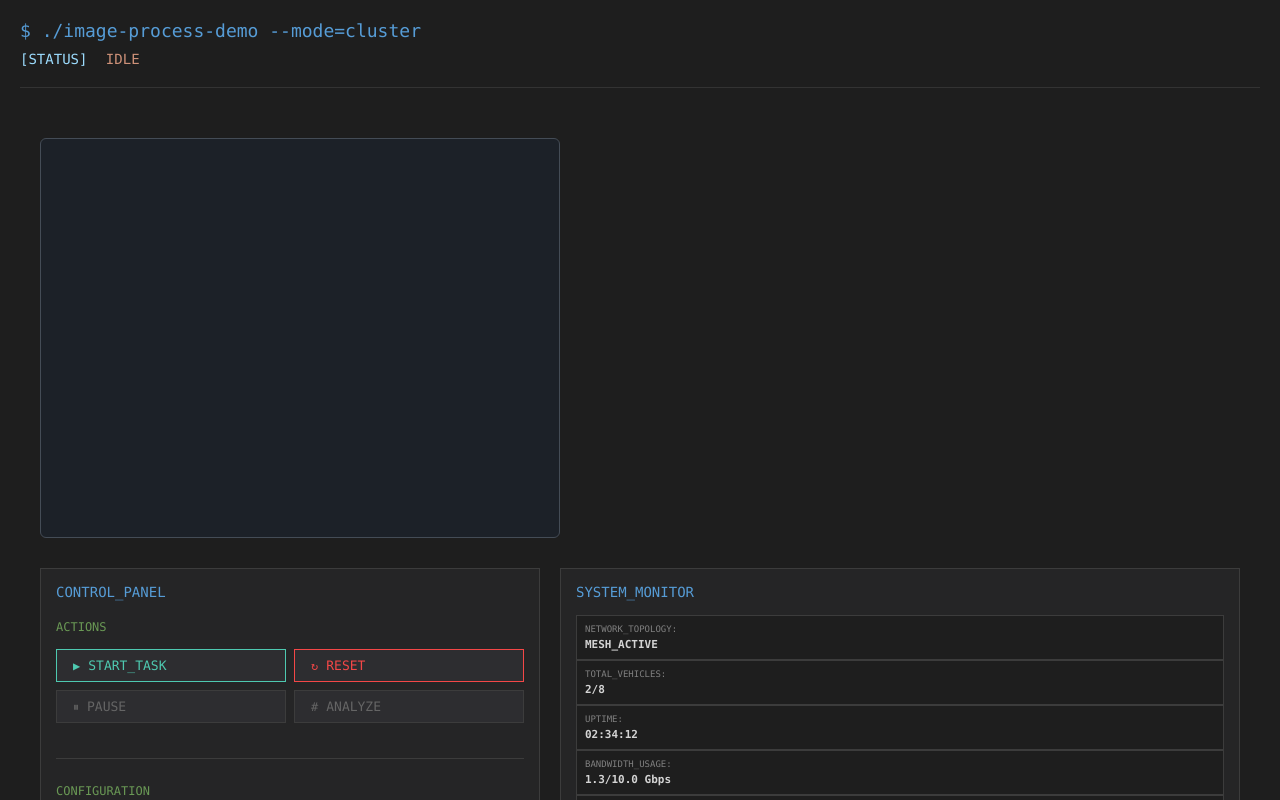
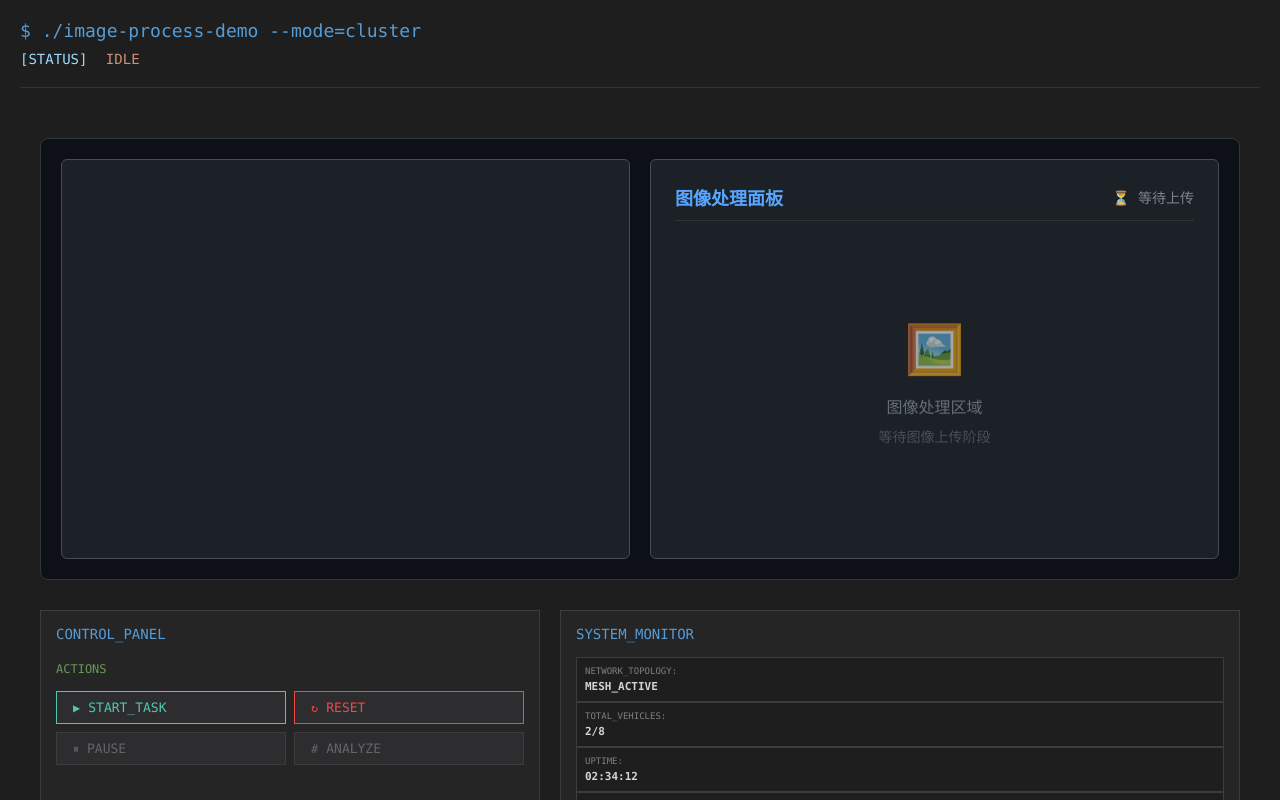
Before and after one commit to Jarmaginer/image-process-demo, a React (Create React App) app: page / in a window 1280 px wide. Shown: the top 800 px of the page. Built offline with nearby package versions, Linux system fonts and the light colour scheme.

Commit message:
新增图像分割

```diff
--- a/src/App.css
+++ b/src/App.css
@@ -55,11 +55,24 @@ body {
   height: calc(100vh - 120px);
 }
 
+.top-section {
+  display: flex;
+  gap: 20px;
+  background: #0d1117;
+  border: 1px solid #30363d;
+  border-radius: 8px;
+  padding: 20px;
+  align-items: stretch;
+}
+
 .vehicles-container {
-  display: grid;
-  grid-template-columns: 1fr 120px 1fr;
-  gap: 20px;
-  align-items: stretch;
+  flex: 1;
+  min-width: 0;
+}
+
+.image-container {
+  flex: 1;
+  min-width: 0;
 }
 
 .bottom-section {
--- a/src/App.js
+++ b/src/App.js
@@ -2,6 +2,7 @@ import { useState, useRef, useEffect, useCallback } from 'react';
 import './App.css';
 // import VehiclePanel from './components/VehiclePanel'; // No longer needed
 import NodePanel from './components/NodePanel'; // Our new component
+import ImagePanel from './components/ImagePanel'; // New image processing component
 import ControlPanel from './components/ControlPanel';
 import { processSteps } from './processSteps'; // Our new "script"
 import gsap from 'gsap';
@@ -12,6 +13,8 @@ function App() {
   const [nodes, setNodes] = useState([]);
   const [systemState, setSystemState] = useState('IDLE'); // Re-purposed systemState
   const [isTaskStarted, setIsTaskStarted] = useState(false);
+  const [uploadedImage, setUploadedImage] = useState(null);
+  const [imageBlocks, setImageBlocks] = useState([]);
 
   // Keep the original config state
   const [config, setConfig] = useState({
@@ -139,8 +142,28 @@ function App() {
         }, 200);
         break;
 
+      case 'UPLOAD_IMAGE':
+        // Wait for user to upload image
+        setSystemState('WAITING_FOR_UPLOAD');
+        break;
+
+      case 'SPLIT_IMAGE':
+        // Generate 16 image blocks (4x4 grid)
+        const blocks = [];
+        for (let i = 0; i < 16; i++) {
+          blocks.push({
+            id: i + 1,
+            row: Math.floor(i / 4),
+            col: i % 4,
+            status: 'pending'
+          });
+        }
+        setImageBlocks(blocks);
+        setTimeout(() => setSystemState('IDLE'), 1000);
+        break;
+
       case 'ASSIGN_TASKS':
-        // For now, just a simple completion animation
+        // Assign blocks to nodes and animate
         const remainingElements = document.querySelectorAll('.node-idle');
         const tl = gsap.timeline({
           onComplete: () => setSystemState('IDLE')
@@ -161,6 +184,11 @@ function App() {
         });
 
         animationTimelineRef.current = tl;
+        break;
+
+      case 'BUILD_DAG':
+        // Show DAG construction
+        setTimeout(() => setSystemState('IDLE'), 800);
         break;
 
       case 'FINALIZE':
@@ -207,6 +235,11 @@ function App() {
     }
   }, [currentStepIndex, executeStep]);
 
+  const handleImageUploaded = useCallback((imageData) => {
+    setUploadedImage(imageData);
+    setSystemState('IDLE');
+  }, []);
+
   const resetSystem = () => {
     clearAnimations();
     setCurrentStepIndex(0);
@@ -237,6 +270,14 @@ function App() {
           <div className="vehicles-container">
             {/* The user's red-boxed area is replaced by this single line */}
             {renderTopPanel()}
+          </div>
+          <div className="image-container">
+            <ImagePanel
+              currentStep={processSteps[currentStepIndex]}
+              onImageUploaded={handleImageUploaded}
+              uploadedImage={uploadedImage}
+              imageBlocks={imageBlocks}
+            />
           </div>
         </div>
 
--- /dev/null
+++ b/src/components/ImagePanel.css
@@ -0,0 +1,175 @@
+.image-panel-container {
+  background-color: #1c2128;
+  border-radius: 6px;
+  border: 1px solid #444c56;
+  padding: 24px;
+  width: 100%;
+  min-height: 400px;
+  display: flex;
+  flex-direction: column;
+}
+
+.image-panel-header {
+  display: flex;
+  justify-content: space-between;
+  align-items: center;
+  margin-bottom: 20px;
+  padding-bottom: 10px;
+  border-bottom: 1px solid #333;
+}
+
+.image-panel-header h3 {
+  color: #58a6ff;
+  margin: 0;
+  font-size: 18px;
+  font-weight: 600;
+}
+
+.image-status {
+  color: #7d8590;
+  font-size: 14px;
+  font-family: 'Courier New', monospace;
+}
+
+.image-panel-content {
+  flex: 1;
+  display: flex;
+  align-items: center;
+  justify-content: center;
+}
+
+/* Upload Area Styles */
+.upload-area {
+  width: 100%;
+  height: 100%;
+  display: flex;
+  align-items: center;
+  justify-content: center;
+}
+
+.upload-zone {
+  width: 80%;
+  height: 80%;
+  border: 2px dashed #7d8590;
+  border-radius: 8px;
+  display: flex;
+  align-items: center;
+  justify-content: center;
+  cursor: pointer;
+  transition: all 0.3s ease;
+  background: rgba(125, 133, 144, 0.05);
+}
+
+.upload-zone:hover {
+  border-color: #58a6ff;
+  background: rgba(88, 166, 255, 0.1);
+}
+
+.upload-zone.drag-over {
+  border-color: #58a6ff;
+  background: rgba(88, 166, 255, 0.2);
+  transform: scale(1.02);
+}
+
+.upload-content {
+  text-align: center;
+  color: #7d8590;
+}
+
+.upload-icon {
+  font-size: 48px;
+  margin-bottom: 16px;
+}
+
+.upload-content p {
+  margin: 8px 0;
+  font-size: 16px;
+}
+
+.upload-hint {
+  font-size: 14px !important;
+  color: #656d76 !important;
+}
+
+/* Image Display Styles */
+.image-display {
+  width: 100%;
+  height: 100%;
+  display: flex;
+  flex-direction: column;
+  align-items: center;
+}
+
+.image-title {
+  color: #58a6ff;
+  font-size: 16px;
+  font-weight: 600;
+  margin-bottom: 16px;
+}
+
+.image-canvas {
+  border: 2px solid #444c56;
+  border-radius: 6px;
+  max-width: 100%;
+  max-height: 70%;
+  object-fit: contain;
+  background: #0d1117;
+}
+
+.blocks-info {
+  margin-top: 16px;
+  color: #7d8590;
+  font-size: 14px;
+  text-align: center;
+}
+
+.blocks-info p {
+  margin: 4px 0;
+}
+
+/* Placeholder Styles */
+.placeholder {
+  width: 100%;
+  height: 100%;
+  display: flex;
+  align-items: center;
+  justify-content: center;
+}
+
+.placeholder-content {
+  text-align: center;
+  color: #656d76;
+}
+
+.placeholder-icon {
+  font-size: 48px;
+  margin-bottom: 16px;
+  opacity: 0.6;
+}
+
+.placeholder-content p {
+  margin: 8px 0;
+  font-size: 16px;
+}
+
+.placeholder-hint {
+  font-size: 14px !important;
+  color: #484f58 !important;
+}
+
+/* Responsive adjustments */
+@media (max-width: 768px) {
+  .image-panel-container {
+    height: 300px;
+    padding: 15px;
+  }
+
+  .upload-icon, .placeholder-icon {
+    font-size: 36px;
+  }
+
+  .image-canvas {
+    max-width: 95%;
+    max-height: 60%;
+  }
+}
--- /dev/null
+++ b/src/components/ImagePanel.js
@@ -0,0 +1,171 @@
+import React, { useState, useRef, useEffect } from 'react';
+import './ImagePanel.css';
+
+const ImagePanel = ({ currentStep, onImageUploaded, uploadedImage, imageBlocks }) => {
+  const [dragOver, setDragOver] = useState(false);
+  const canvasRef = useRef(null);
+  const fileInputRef = useRef(null);
+
+  const handleDrop = (e) => {
+    e.preventDefault();
+    setDragOver(false);
+    const files = e.dataTransfer.files;
+    if (files.length > 0) {
+      handleFile(files[0]);
+    }
+  };
+
+  const handleDragOver = (e) => {
+    e.preventDefault();
+    setDragOver(true);
+  };
+
+  const handleDragLeave = () => {
+    setDragOver(false);
+  };
+
+  const handleFileSelect = (e) => {
+    const file = e.target.files[0];
+    if (file) {
+      handleFile(file);
+    }
+  };
+
+  const handleFile = (file) => {
+    if (file.type.startsWith('image/')) {
+      const reader = new FileReader();
+      reader.onload = (e) => {
+        onImageUploaded(e.target.result);
+      };
+      reader.readAsDataURL(file);
+    }
+  };
+
+  const handleUploadClick = () => {
+    fileInputRef.current?.click();
+  };
+
+  // Draw image on canvas when uploaded
+  useEffect(() => {
+    if (uploadedImage && canvasRef.current) {
+      const canvas = canvasRef.current;
+      const ctx = canvas.getContext('2d');
+      const img = new Image();
+
+      img.onload = () => {
+        // Set canvas size
+        canvas.width = 400;
+        canvas.height = 300;
+
+        // Draw image to fit canvas
+        ctx.clearRect(0, 0, canvas.width, canvas.height);
+        ctx.drawImage(img, 0, 0, canvas.width, canvas.height);
+
+        // Draw grid lines for 4x4 split if in split phase
+        if (currentStep?.action === 'SPLIT_IMAGE') {
+          drawGrid(ctx, canvas.width, canvas.height);
+        }
+      };
+
+      img.src = uploadedImage;
+    }
+  }, [uploadedImage, currentStep]);
+
+  const drawGrid = (ctx, width, height) => {
+    ctx.strokeStyle = '#58a6ff';
+    ctx.lineWidth = 2;
+    ctx.setLineDash([5, 5]);
+
+    // Draw vertical lines
+    for (let i = 1; i < 4; i++) {
+      const x = (width / 4) * i;
+      ctx.beginPath();
+      ctx.moveTo(x, 0);
+      ctx.lineTo(x, height);
+      ctx.stroke();
+    }
+
+    // Draw horizontal lines
+    for (let i = 1; i < 4; i++) {
+      const y = (height / 4) * i;
+      ctx.beginPath();
+      ctx.moveTo(0, y);
+      ctx.lineTo(width, y);
+      ctx.stroke();
+    }
+  };
+
+  const renderContent = () => {
+    const action = currentStep?.action;
+
+    switch (action) {
+      case 'UPLOAD_IMAGE':
+        return (
+          <div className="upload-area">
+            <div
+              className={`upload-zone ${dragOver ? 'drag-over' : ''}`}
+              onDrop={handleDrop}
+              onDragOver={handleDragOver}
+              onDragLeave={handleDragLeave}
+              onClick={handleUploadClick}
+            >
+              <div className="upload-content">
+                <div className="upload-icon">📁</div>
+                <p>拖拽图片到此处或点击上传</p>
+                <p className="upload-hint">支持 JPG, PNG 格式</p>
+              </div>
+            </div>
+            <input
+              ref={fileInputRef}
+              type="file"
+              accept="image/*"
+              onChange={handleFileSelect}
+              style={{ display: 'none' }}
+            />
+          </div>
+        );
+
+      case 'SPLIT_IMAGE':
+      case 'ASSIGN_TASKS':
+      case 'BUILD_DAG':
+        return (
+          <div className="image-display">
+            <div className="image-title">图像分割预览</div>
+            <canvas ref={canvasRef} className="image-canvas" />
+            {imageBlocks && imageBlocks.length > 0 && (
+              <div className="blocks-info">
+                <p>已生成 {imageBlocks.length} 个图像块</p>
+              </div>
+            )}
+          </div>
+        );
+
+      default:
+        return (
+          <div className="placeholder">
+            <div className="placeholder-content">
+              <div className="placeholder-icon">🖼️</div>
+              <p>图像处理区域</p>
+              <p className="placeholder-hint">等待图像上传阶段</p>
+            </div>
+          </div>
+        );
+    }
+  };
+
+  return (
+    <div className="image-panel-container">
+      <div className="image-panel-header">
+        <h3>图像处理面板</h3>
+        <div className="image-status">
+          {uploadedImage ? '✅ 图像已加载' : '⏳ 等待上传'}
+        </div>
+      </div>
+      <div className="image-panel-content">
+        {renderContent()}
+      </div>
+    </div>
+  );
+};
+
+export default ImagePanel;
--- a/src/processSteps.js
+++ b/src/processSteps.js
@@ -34,13 +34,28 @@ export const processSteps = [
         ]
     },
     {
-        stage: "阶段三：任务分配",
-        process: "正在向匹配的节点分配数据块...",
+        stage: "阶段三：图像上传",
+        process: "请上传需要处理的8K分辨率图像。",
+        action: "UPLOAD_IMAGE",
+    },
+    {
+        stage: "阶段四：图像分割",
+        process: "正在将图像切分为16个子任务（4x4网格）...",
+        action: "SPLIT_IMAGE",
+    },
+    {
+        stage: "阶段五：任务分配",
+        process: "正在将图像块分配给可用节点...",
         action: "ASSIGN_TASKS",
     },
     {
-        stage: "阶段四：处理完成",
-        process: "所有数据块处理完毕，结果已生成。",
+        stage: "阶段六：DAG构建",
+        process: "构建任务依赖图，优化执行顺序。",
+        action: "BUILD_DAG",
+    },
+    {
+        stage: "阶段七：处理完成",
+        process: "所有图像块处理完毕，正在合并结果。",
         action: "FINALIZE",
     }
 ];
```
